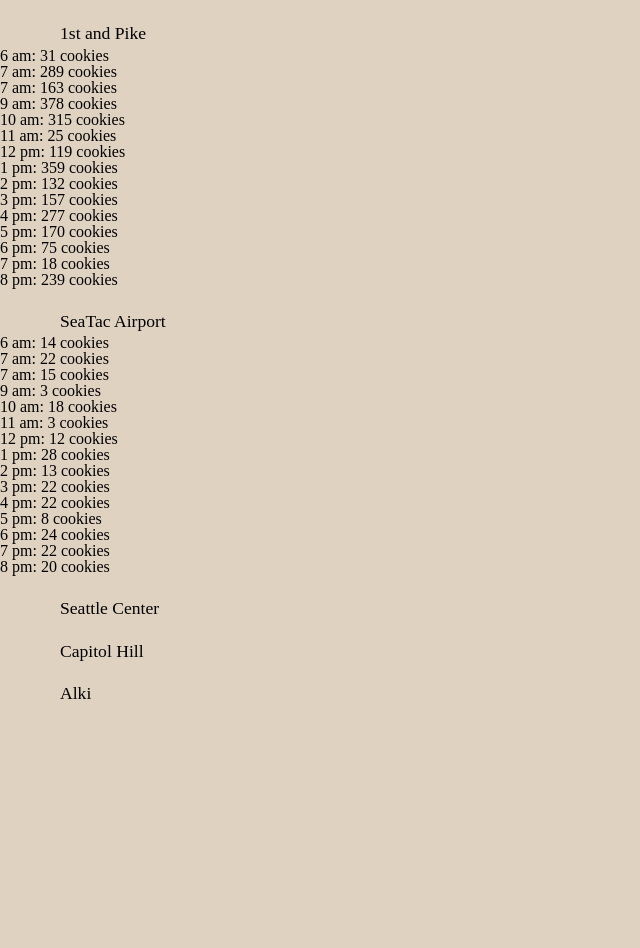
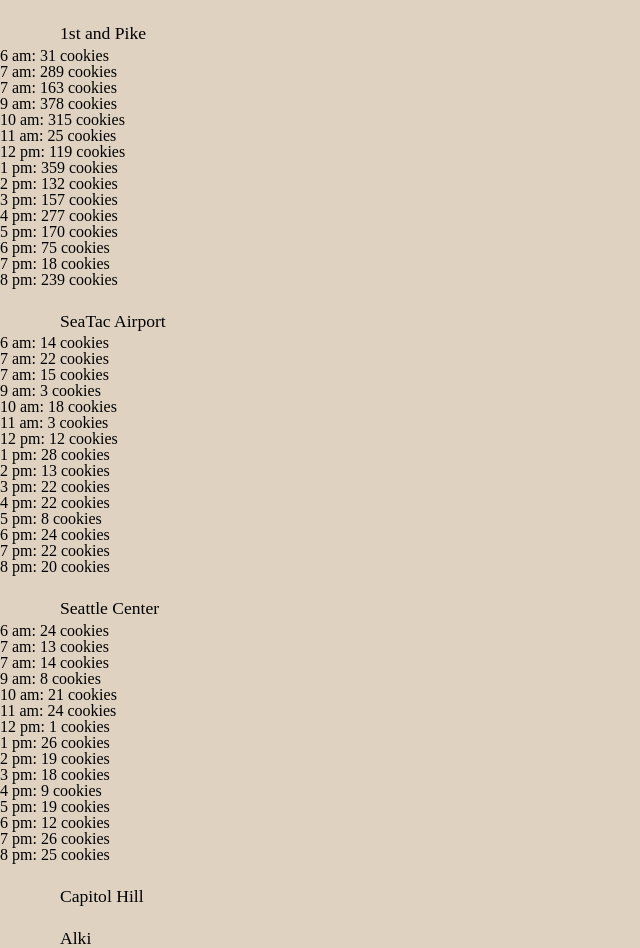
Before and after one commit to AmyCohen/cookie-stand, a plain HTML site: page sales.html in a window 1280 px wide. Shown: the whole page, without its empty margins (0-640 px from the left). Before the commit the page ends 825 px from the top, so only its background shows below. Drawn offline with Linux system fonts and the light colour scheme.

Commit message:
Added 4th location, fiddled with CSS slightly

```diff
--- a/js/app.js
+++ b/js/app.js
@@ -61,3 +61,33 @@ var seaTacAirport = {
 
 seaTacAirport.cookiesSoldPerHour();
 console.log(seaTacAirport.arrayOfHoursAndCookies);
+
+var seattleCenter = {
+  nameOfLocation: 'Seattle Center',
+  hoursOfOperation: ['6 am', '7 am', '7 am', '9 am', '10 am', '11 am', '12 pm', '1 pm', '2 pm', '3 pm', '4 pm', '5 pm', '6 pm', '7 pm', '8 pm'],
+  minCustPerHour: 3,
+  maxCustPerHour: 24,
+  avgCookiesPerCust: 1.2,
+  customersPerHour: function () {
+    var customerTrafficFlow = Math.round(Math.random() * this.maxCustPerHour) + 1;
+    return customerTrafficFlow;
+  },
+  arrayOfHoursAndCookies: [],
+  cookiesSoldPerHour: function() {
+    var hourlyCookieSalesContainer = document.getElementById('seattle-center');
+
+    for (var i = 0; i < this.hoursOfOperation.length; i++) {
+      var customersAtHour = this.customersPerHour();
+      var cookiesSoldEveryHour =  Math.floor(this.avgCookiesPerCust * customersAtHour);
+
+      this.arrayOfHoursAndCookies.push(this.hoursOfOperation[i] + ': ' + cookiesSoldEveryHour + ' cookies');
+
+      var cookiesSales = document.createElement('li');
+      cookiesSales.textContent = this.arrayOfHoursAndCookies[i];
+      hourlyCookieSalesContainer.appendChild(cookiesSales);
+    }
+  }
+};
+
+seattleCenter.cookiesSoldPerHour();
+console.log(seattleCenter.arrayOfHoursAndCookies);
```
Also changed, not shown: css/style.css (line endings or trailing spaces).
